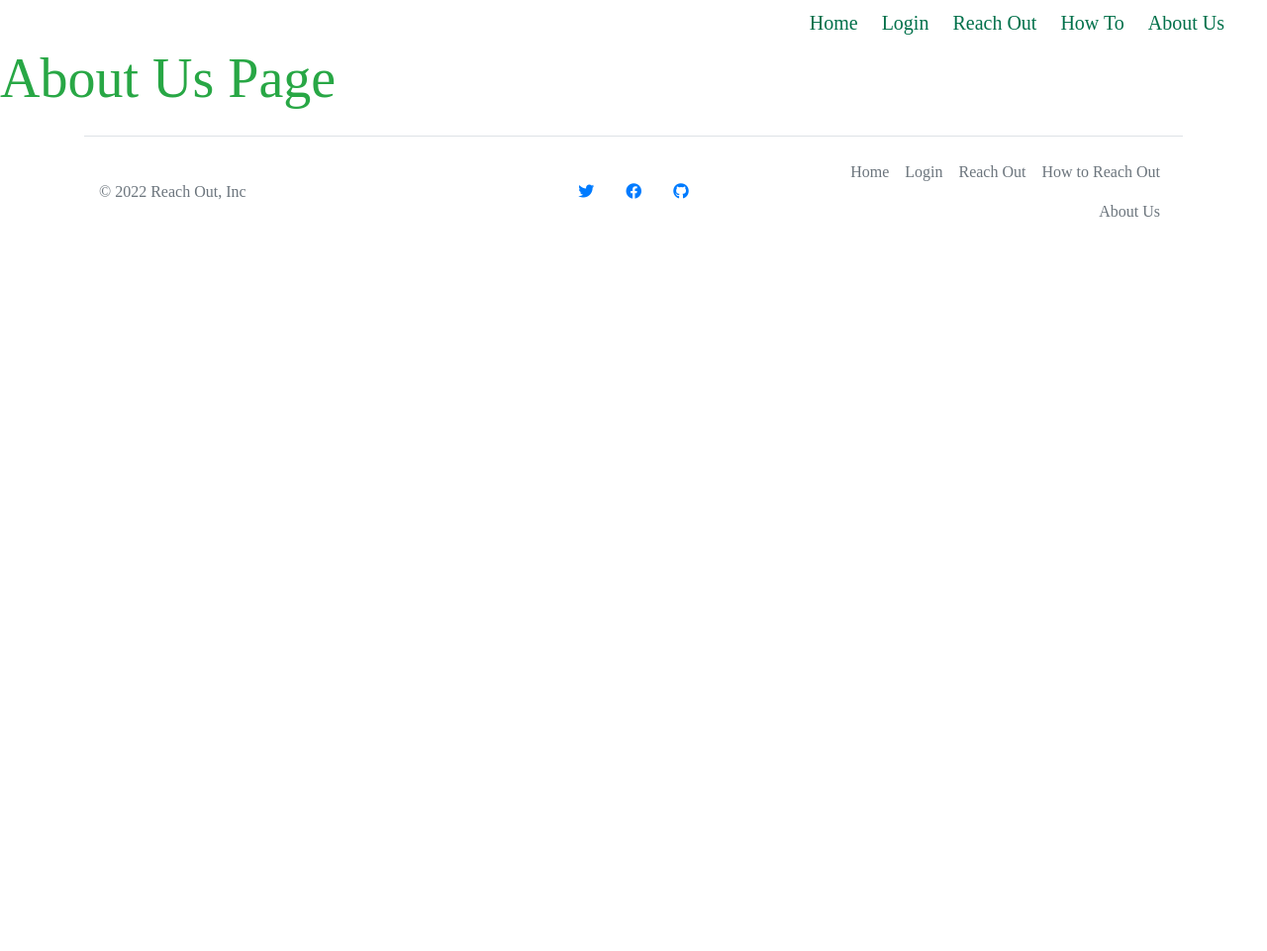
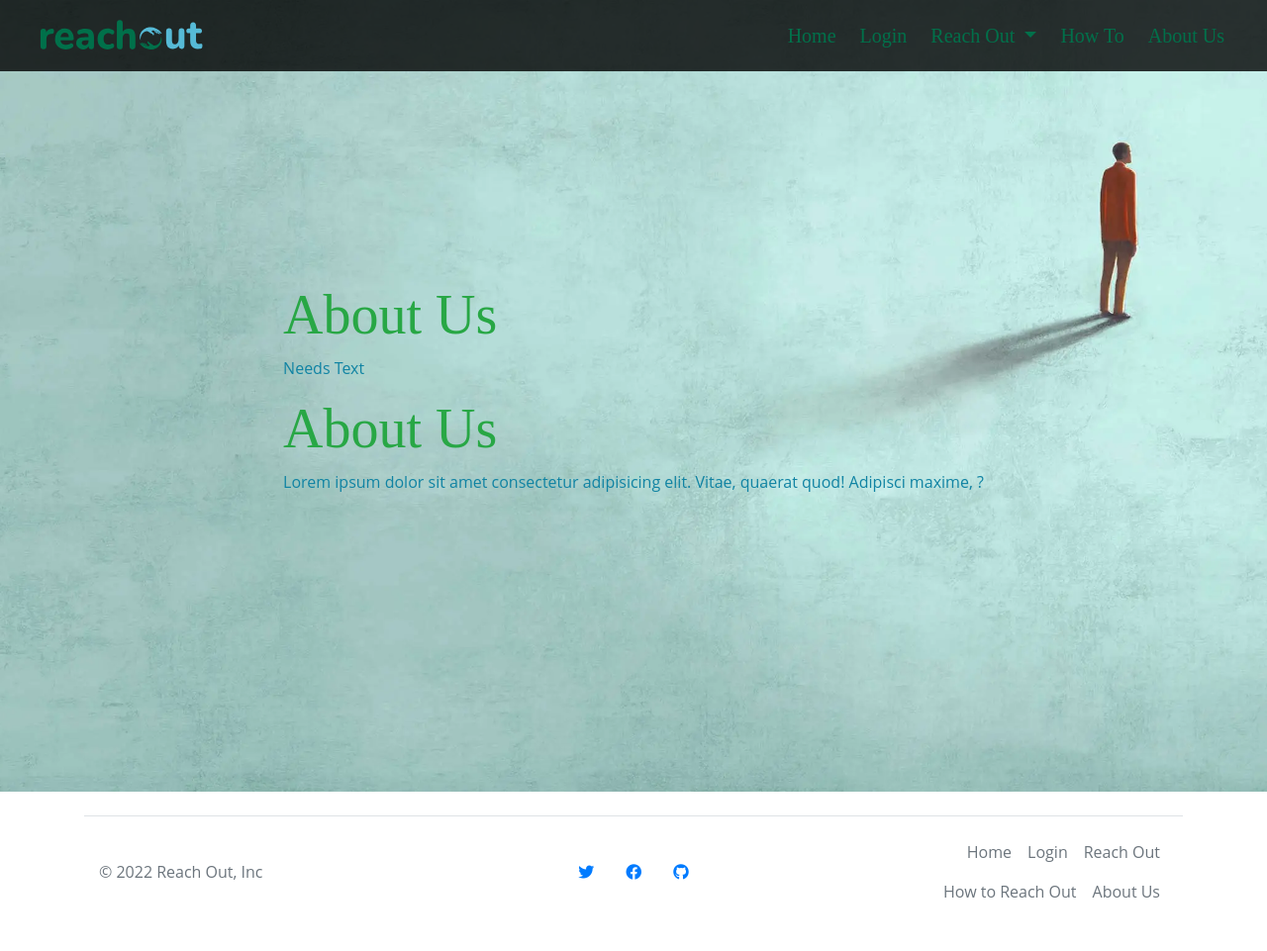
Before and after one commit to nlenno1/team-5-may-2022, a Django app: page /about-us in a window 1280 px wide. Shown: the whole page at 99% size. Before the commit the page ends 219 px from the top, so only its background shows below. Run offline with Django 3.2, Linux system fonts and the light colour scheme.

Commit message:
Feat: resolved #54 adding dropdown links to reach out nav-item in navbar; part styled about us page

```diff
--- a/home/templates/home/about-us.html
+++ b/home/templates/home/about-us.html
@@ -2,5 +2,28 @@
 {% load static %}
 
 {% block content %}
-    <h1 class="display-4 text-success">About Us Page</h1>
+<!-- <div>
+    <img src="{{ MEDIA_URL }}about-hero.webp" class="img-fluid" alt="...">
+</div> -->
+
+<section id="about-hero">
+    <div class="about-container">
+        <div class="row">
+            <div class="col-xs-12 col-sm-12 col-md-12 col-lg-12">
+                <h1 class="display-4 text-success">About Us</h1>
+                <p> Needs Text</p>
+            </div>
+        </div>
+        <div class="row">
+            <div class="col-xs-12 col-sm-12 col-md-12 col-lg-12">
+                <h2 class="display-4 text-success">About Us</h2>
+                <p>Lorem ipsum dolor sit amet consectetur adipisicing elit.
+                    Vitae, quaerat quod! Adipisci maxime, ?
+                </p>
+            </div>
+        </div>
+    </div>
+</section>
+
+
 {% endblock %}
--- a/static/css/base.css
+++ b/static/css/base.css
@@ -1,7 +1,20 @@
 /* Global Styles */
 
+:root {
+    --ff: 'Nunito', sans-serif;
+
+    --fw-n: 400;
+    --fw-m: 600;
+    --fw-b: 800;
+
+    --primary-color: #00704a;
+    --secondary-color: #56bad6;
+    --tertiary-color: #1083a3;
+    --accent-active: #a31040;
+}
+
 body {
-    font-family: 'Alegreya', serif;
+    font-family: 'Open Sans', sans-serif;
 }
 
 footer p, nav p {
@@ -64,17 +77,21 @@ h1, h2, h3 ,h4, h5 {
 
 /* Navbar */
 
-/* .navbar-brand {
+.navbar {
+    background-color: rgba(0, 0, 0, 0.8);
+}
+
+.navbar-brand {
     background: url("../img/logo.svg") no-repeat left;
     height: 3.5rem;
     width: 12.5rem;
-} */
+}
 
 .navlink {
     font-family: 'Nunito', san-serif;
     font-size: 1.25rem;
     font-weight: 300;
-    color: #00704a;
+    color: var(--primary-color);
     margin-left: 0.75rem;
     margin-right: 0.75rem;
     text-decoration: none;
@@ -83,12 +100,23 @@ h1, h2, h3 ,h4, h5 {
 .navlink:hover {
     text-decoration: none;
     list-style-type: none;
-    color: #a31040;
+    color: var(--accent-active);
+}
+
+.dropdown-menu {
+    border-radius: none;
+    background-color: rgba(0, 0, 0, 0.8);
+}
+
+.dropdown-item {
+    color: var(--primary-color);
 }
 
 #menu-toggle-button {
-    border: 2px solid #00704a;
+    border: 2px solid var(--primary-color);
     border-radius: 5px;
+
+}
 
 /* Index Page CSS */
 
@@ -99,7 +127,7 @@ h1, h2, h3 ,h4, h5 {
 .here-to-help {
     width: 90%;
     padding: 5rem;
-    background: url("/static/hands2.png")
+    background: url("/static/hands2.png");
 }
 
 .here-to-help-text {
@@ -112,3 +140,19 @@ h1, h2, h3 ,h4, h5 {
 .kate {
     border: 1px solid black;
 }
+
+
+/* About Us */
+#about-hero {
+    background-image: url("/media/about-hero.webp");
+    background-size: cover;
+    background-repeat: no-repeat;
+    background-attachment: fixed;
+    background-position: center center;
+    width: 100vw;
+    height: 100vh;
+    display: flex;
+    justify-content: center;
+    align-items: center;
+    color: var(--tertiary-color);
+}
--- a/templates/includes/navbar.html
+++ b/templates/includes/navbar.html
@@ -1,10 +1,9 @@
 {% load static %}
 
 <!-- NAVBAR STYLING -->
-<nav class="navbar navbar-light navbar-expand-md" id="main-nav">
+<nav class="navbar navbar-light navbar-expand-md fixed-top primary">
     <div class="container-fluid">
-        <!-- <a href="{% url 'home' %}" class="navbar-brand"></a> -->
-        <a src="{{ MEDIA_URL }}logo.svg"></a>
+        <a href="{% url 'home' %}" class="navbar-brand" alt-text="reachout logo"></a>
         <button id="menu-toggle-button" class="navbar-toggler"
             type="button" data-toggle="collapse" data-target="#navbarResponsive"
             aria-expanded="false" aria-label="Toggle navigation">
@@ -18,14 +17,21 @@
                 <li class="nav-item">
                     <a class="navlink" href="">Login</a>
                 </li>
-                <li class="nav-item">
-                    <a class="navlink" href="">Reach Out</a>
+                <li class="nav-item dropdown">
+                    <a class="navlink dropdown-toggle" data-toggle="dropdown" href="#" id="navbarDropdownMenuLink"
+                        role="button" data-bs-toggle="dropdown" aria-expanded="false">
+                        Reach Out
+                    </a>
+                    <ul class="dropdown-menu" aria-labelledby="navbarDropdownMenuLink">
+                        <li><a class="dropdown-item" href="">Send</a></li>
+                        <li><a class="dropdown-item" href="">Search</a></li>
+                    </ul>
                 </li>
                 <li class="nav-item">
                     <a class="navlink" href="">How To</a>
                 </li>
                 <li class="nav-item">
-                    <a class="navlink" href="">About Us</a>
+                    <a class="navlink" href="{% url 'about_us' %}">About Us</a>
                 </li>
             </ul>
         </div>
```
Also changed, not shown: media/about-hero.webp (added), media/about-us-hero.webp (added), media/logo.svg (deleted), static/img/about-hero.webp (added).
